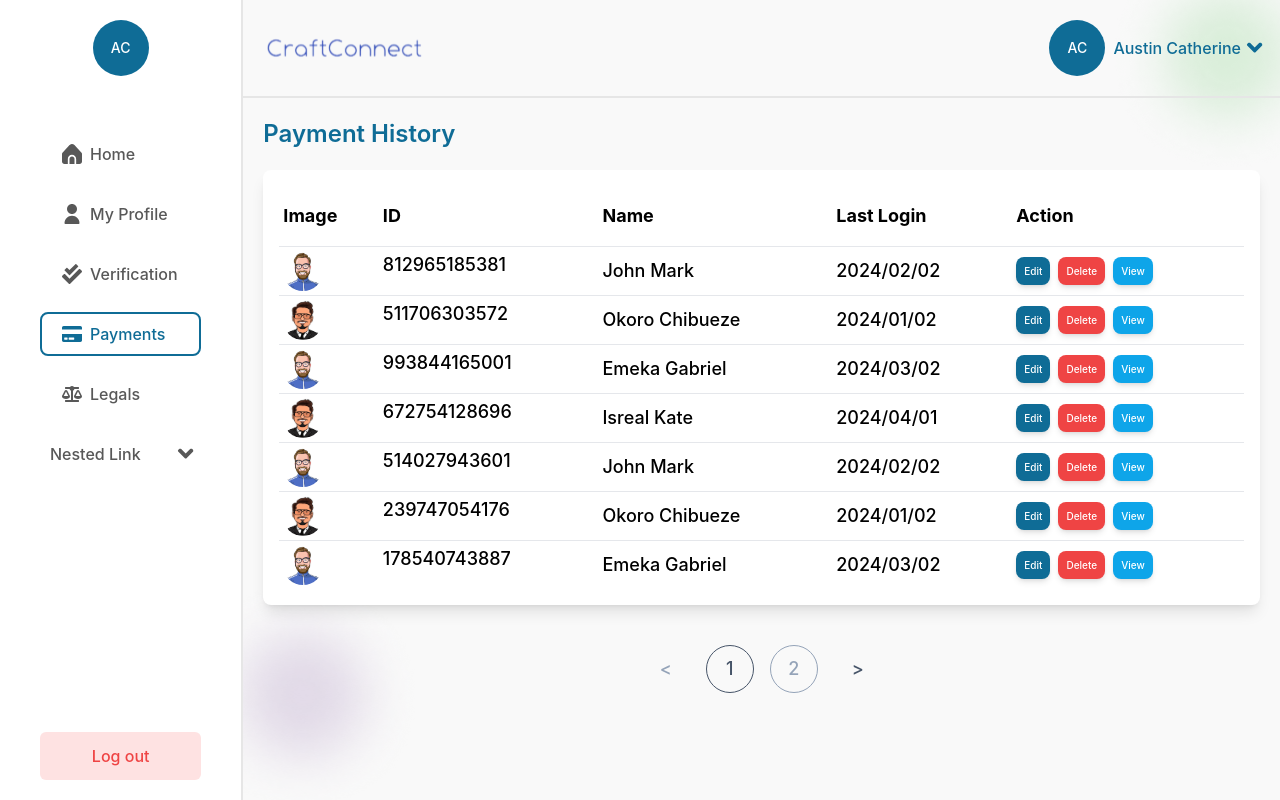
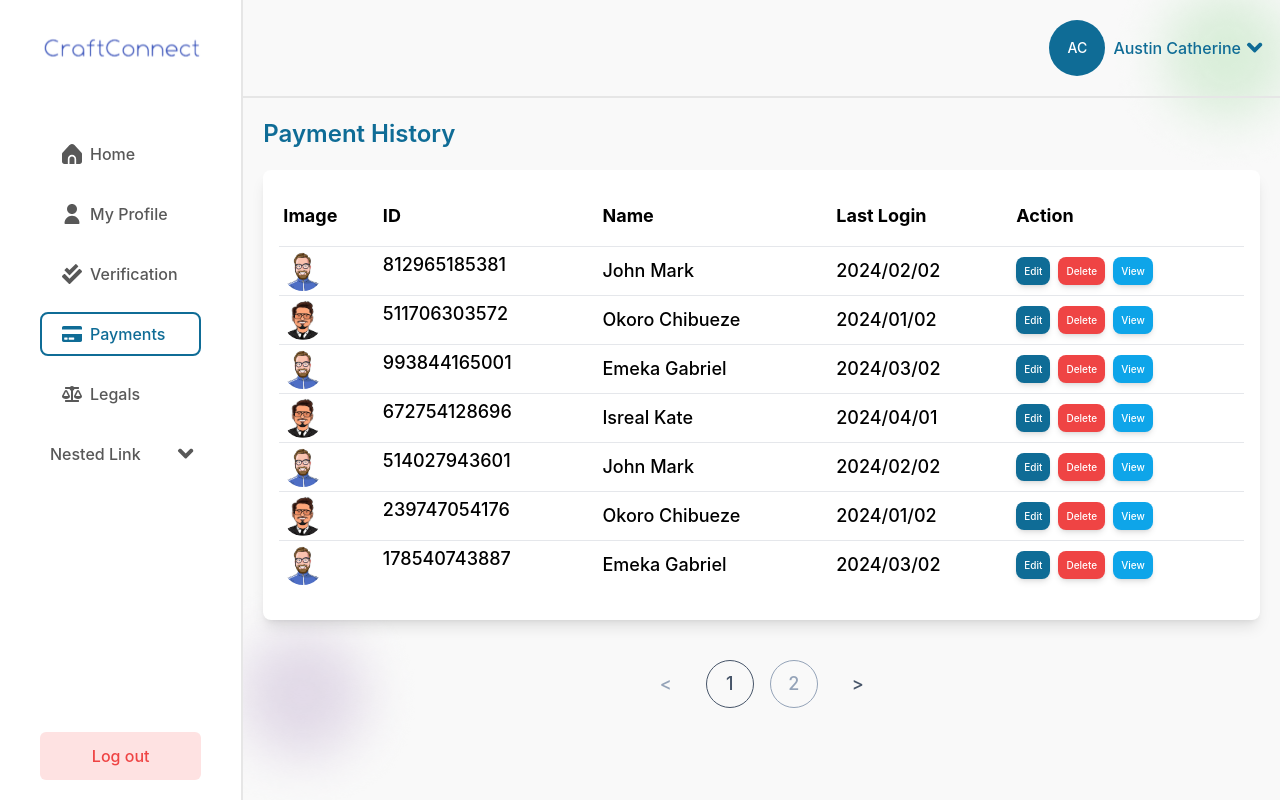
Before and after one commit to victorAnumudu/cbt, a React (Vite) app: page /dashboard/payments in a window 1280 px wide. Built offline with nearby package versions, Linux system fonts and the light colour scheme.

Commit message:
moved site logo to aside component

```diff
--- a/src/components/dashboardLayout/NewDashboard/Aside.tsx
+++ b/src/components/dashboardLayout/NewDashboard/Aside.tsx
@@ -1,5 +1,7 @@
 import {useState} from 'react'
 import { Link, useLocation } from "react-router-dom";
+
+import Img from '../../../assets/images/Logo-header.svg'
 
 import { Icons } from "../../Icons";
 
@@ -28,9 +30,12 @@ export default function Aside({asideDisplay, handleLogoutModal}:Props) {
   return (
     <div className="py-5 px-10 flex flex-col h-full bg-inherit">
       <div className="flex justify-center items-center text-sm">
-        <p className="w-14 h-14 rounded-full text-white bg-primary-default flex items-center justify-center">
+        {/* <p className="w-14 h-14 rounded-full text-white bg-primary-default flex items-center justify-center">
           AC
-        </p>
+        </p> */}
+        <div className="w-auto h-14 flex items-center justify-center">
+          <img src={Img} alt='logo' />
+        </div>
       </div>
       <div className="mt-10 h-full overflow-y-auto bg-inherit">
         {asideLinks.map((link, index) => {
--- a/src/components/dashboardLayout/NewDashboard/Header.tsx
+++ b/src/components/dashboardLayout/NewDashboard/Header.tsx
@@ -25,7 +25,7 @@ export default function Header({showAside, asideDisplay, handleLogoutModal }:Pro
         showAside={showAside}
         asideDisplay={asideDisplay}
       />
-      <div className='w-40 h-auto'>
+      <div className='w-40 h-auto md:hidden'>
         <img src={Img} alt='logo' />
         {/* <img src={imageGetter('Logo-header.svg')} alt='logo' />  */}
       </div>
--- a/src/components/dashboardPages/PaymentsCom.tsx
+++ b/src/components/dashboardPages/PaymentsCom.tsx
@@ -50,7 +50,7 @@ export default function PaymentsCom() {
       >
         {
           ({data})=>(
-            <div className="w-full p-4 rounded-lg shadow-lg bg-white overflow-x-auto">
+            <div className="w-full p-4 rounded-lg shadow-lg bg-white overflow-x-auto min-h-[450px]">
               <table className="w-full text-left text-sm md:text-lg table-auto">
                 <thead>
                   <tr>
```
